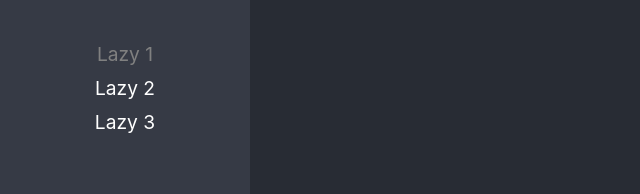
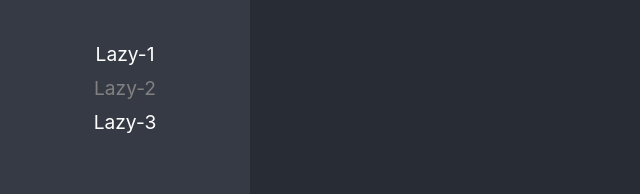
Before and after one commit to Gio-Rosales/RR-v6-BasicExample, a React (Create React App) app: page /lazy-2 in a window 1280 px wide. Before the commit this address led to /lazy1. Shown: the part 155-349 px from the top of the page, without its empty margins (0-640 px from the left). Built offline with nearby package versions, Linux system fonts and the light colour scheme.

Commit message:
LazyLoad Básico listo

```diff
--- a/src/01-lazyload/pages/LazyPage1.tsx
+++ b/src/01-lazyload/pages/LazyPage1.tsx
@@ -1,5 +1,7 @@
-export const LazyPage3 = () => {
+export const LazyPage1 = () => {
   return (
-    <h1>LazyPage3</h1>
+    <h1>LazyPage1</h1>
   )
-}
+};
+
+export default LazyPage1;
--- a/src/01-lazyload/pages/LazyPage2.tsx
+++ b/src/01-lazyload/pages/LazyPage2.tsx
@@ -1,5 +1,7 @@
-export const LazyPage1 = () => {
+export const LazyPage2 = () => {
   return (
-    <h1>LazyPage1</h1>
+    <h1>LazyPage2</h1>
   )
-}
+};
+
+export default LazyPage2;
--- a/src/01-lazyload/pages/LazyPage3.tsx
+++ b/src/01-lazyload/pages/LazyPage3.tsx
@@ -1,5 +1,7 @@
-export const LazyPage2 = () => {
+export const LazyPage3 = () => {
   return (
-    <h1>LazyPage2</h1>
+    <h1>LazyPage3</h1>
   )
 }
+
+export default LazyPage3;
--- a/src/01-lazyload/pages/index.ts
+++ b/src/01-lazyload/pages/index.ts
@@ -1,3 +1,3 @@
-export { LazyPage1 } from "./LazyPage2";
-export { LazyPage2 } from './LazyPage3';
-export { LazyPage3 } from './LazyPage1';
+export { LazyPage1 } from "./LazyPage1";
+export { LazyPage2 } from './LazyPage2';
+export { LazyPage3 } from './LazyPage3';
--- a/src/routes/Navigation.tsx
+++ b/src/routes/Navigation.tsx
@@ -1,41 +1,47 @@
 import { BrowserRouter, Routes, Route, NavLink, Navigate } from "react-router-dom";
-import { LazyPage1, LazyPage2, LazyPage3 } from "../01-lazyload/pages";
+import { routes } from "./routes";
 import logo from '../logo.svg';
+import { Suspense } from "react";
 
 export const Navigation = () => {
   return (
+    <Suspense fallback={<span>Loading</span>}>
       <BrowserRouter>
         <div className="main-layout">
           <nav>
             <img src={logo} alt="React's logo" />
             <ul>
-            <li>
-              <NavLink to="/lazy1" className={({isActive}) => {
-                if(isActive) return 'nav-active';
-              }}>Lazy 1</NavLink>
+              {
+                routes.map(({ to, name }): JSX.Element => (
+                  <li key={to}>
+                    <NavLink to={to} className={({ isActive }) => {
+                      if (isActive) return 'nav-active';
+                    }}>
+                      {name}
+                    </NavLink>
                   </li>
-            <li>
-              <NavLink to="/lazy2" className={({isActive}) => {
-                if(isActive) return 'nav-active';
-              }}>Lazy 2</NavLink>
-            </li>
-            <li>
-              <NavLink to="/lazy3" className={({isActive}) => {
-                if(isActive) return 'nav-active';
-              }}>Lazy 3</NavLink>
-            </li>
+                ))
+              }
             </ul>
           </nav>
 
           <Routes>
-          <Route path="lazy1" element={ <LazyPage1 /> }/>
-          <Route path="lazy2" element={ <LazyPage2 /> }/>
-          <Route path="lazy3" element={ <LazyPage3 /> }/>
+            {
+              routes.map(({path, Component}): JSX.Element => (
+                <Route key={path} path={path} element={<Component />} />
+              ))
+            }
 
             {/* Not found route */}
-          <Route path="/*" element={ <Navigate to="/lazy1" replace /> }/>
+            <Route path="/*" element={
+              <Navigate
+                to={routes.filter((route) => route.default)[0].to}
+                replace
+              />
+            } />
           </Routes>
         </div>
       </BrowserRouter>
+    </Suspense>
   )
 }
--- /dev/null
+++ b/src/routes/routes.ts
@@ -0,0 +1,38 @@
+import { lazy, LazyExoticComponent } from "react";
+// import { LazyPage1, LazyPage2, LazyPage3 } from "../01-lazyload/pages";
+
+type JSXComponent = () => JSX.Element;
+
+interface Route {
+  to: string;
+  path: string;
+  Component: LazyExoticComponent<JSXComponent> | JSXComponent;
+  name: string;
+  default?: boolean;
+}
+
+const Lazy1 = lazy(() => import(/* webpackChunkName: "LazyPage1" */'../01-lazyload/pages/LazyPage1'));
+const Lazy2 = lazy(() => import(/* webpackChunkName: "LazyPage2" */'../01-lazyload/pages/LazyPage2'));
+const Lazy3 = lazy(() => import(/* webpackChunkName: "LazyPage3" */'../01-lazyload/pages/LazyPage3'));
+
+export const routes: Route[] = [
+  {
+    to: '/lazy-1',
+    path: 'lazy-1',
+    Component: Lazy1,
+    name: 'Lazy-1'
+  },
+  {
+    to: '/lazy-2',
+    path: 'lazy-2',
+    Component: Lazy2,
+    name: 'Lazy-2',
+    default: true
+  },
+  {
+    to: '/lazy-3',
+    path: 'lazy-3',
+    Component: Lazy3,
+    name: 'Lazy-3'
+  },
+];
```
Lines whose indentation alone changed are shown as unchanged.
